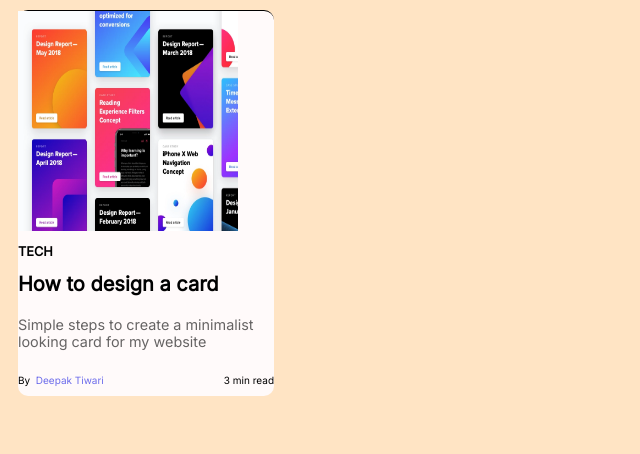
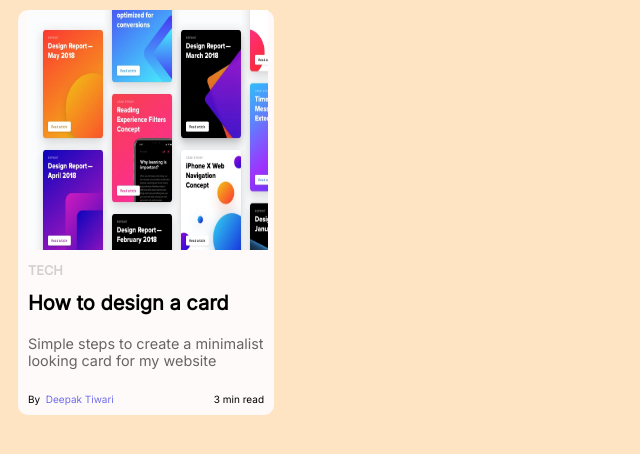
Before and after one commit to Deepak483/crio_FE1Batch2, a plain HTML site: page session7-takehome/index.html in a window 1280 px wide. Shown: the whole page, without its empty margins (0-640 px from the left). Drawn offline with Linux system fonts and the light colour scheme.

Commit message:
style file of session 7 modified

```diff
--- a/session7-takehome/style.css
+++ b/session7-takehome/style.css
@@ -9,23 +9,27 @@ html {
   min-width: 12.8rem;
   max-width: 25.6rem;
   border-radius: 1rem;
-  margin:1rem;
+  margin: 1rem;
   margin-bottom: 1rem;
   background: rgb(255, 250, 250);
-  border-top: 1px solid black;
+  /* border-top: 1px solid black; */
 }
 .card-body h2 {
   font-size: 1.27999rem;
   text-transform: uppercase;
   margin-bottom: 0.64rem;
+  color: #d4cfcf;
+  margin-left: 1rem;
 }
 .card-body h1 {
   font-size: 2rem;
   margin-bottom: 2rem;
+  margin-left: 1rem;
 }
 .card-body p {
   opacity: 60%;
   font-size: 1.44rem;
+  margin-left: 1rem;
 }
 p a:link {
   text-decoration: none;
@@ -35,10 +39,12 @@ p a:visited {
   color: rgb(109, 109, 235);
 }
 .card-img img {
-  height: 22rem;
-  width:22rem;
+  height: 24rem;
+  margin: 0 1rem 0 1rem;
+  width: 24rem;
 }
-.card-footer{
-  display:flex;
+.card-footer {
+  display: flex;
+  margin: 0 1rem 0 1rem;
   justify-content: space-between;
 }
```
